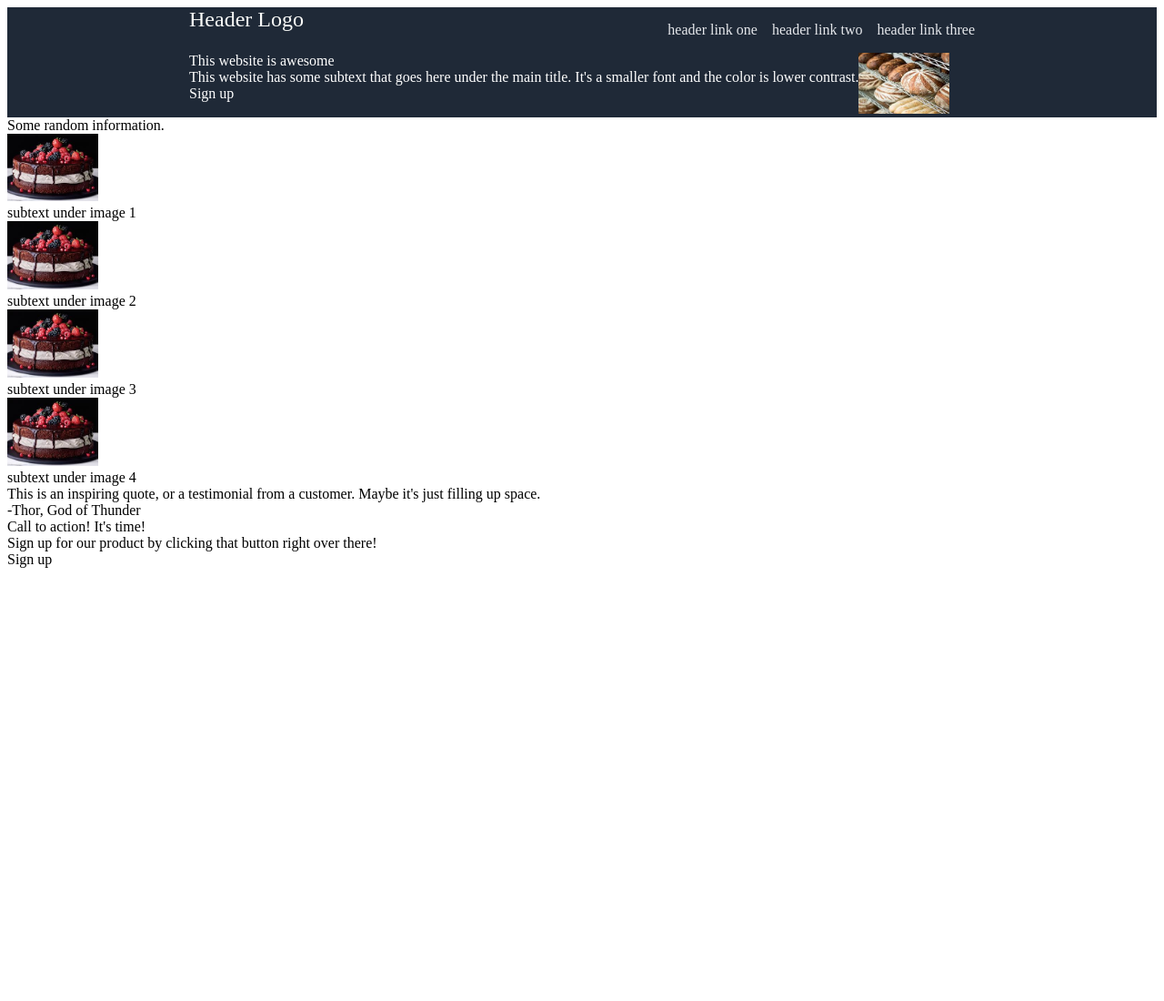
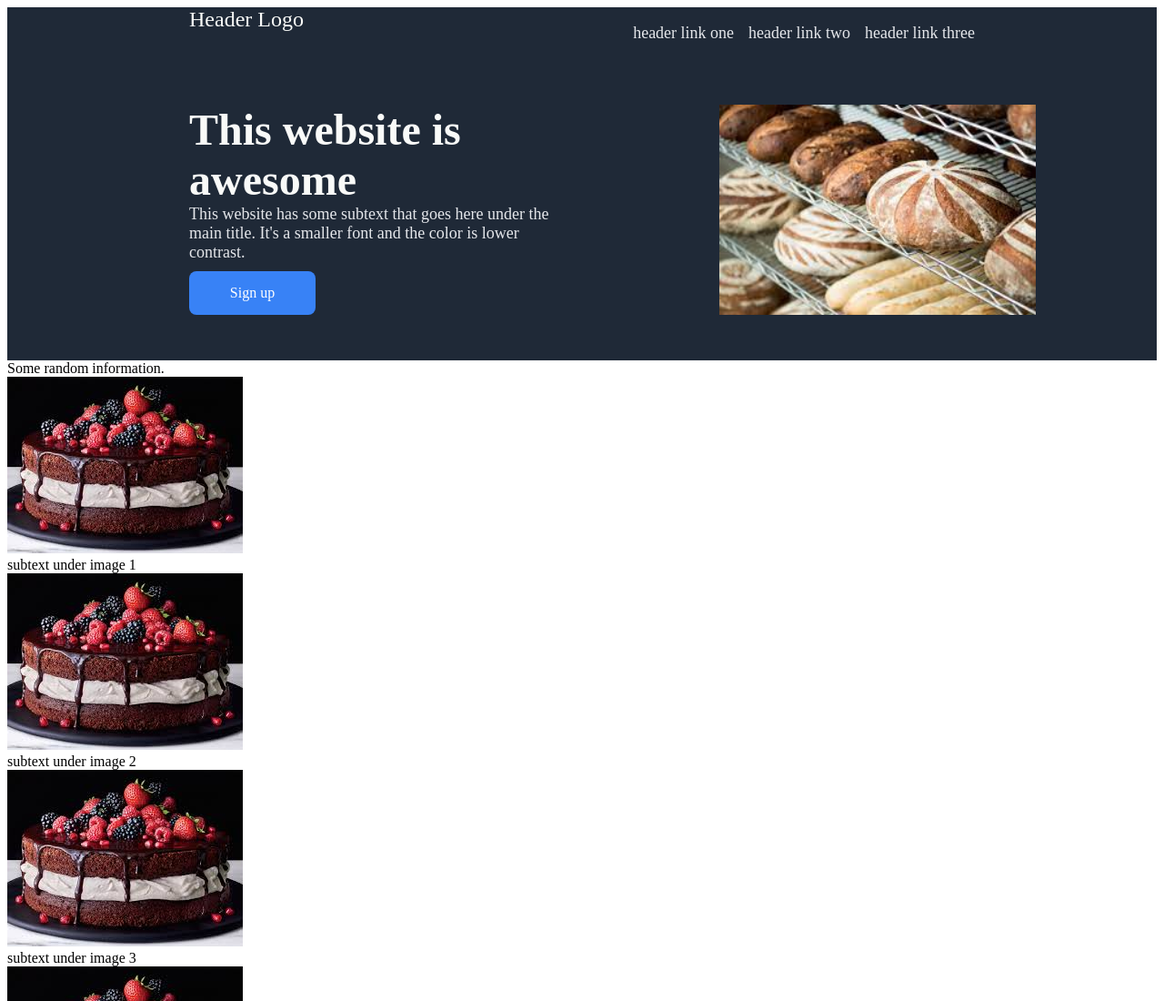
Before and after one commit to nhidlay/landingPage, a plain HTML site: page index.html in a window 1280 px wide. Shown: the top 1100 px of the page at 91% size. Before the commit the page ends 800 px from the top, so only its background shows below. Drawn offline with Linux system fonts and the light colour scheme.

Commit message:
Finished up header and hero section, added styling and padding + margin.

```diff
--- a/index.html
+++ b/index.html
@@ -21,9 +21,9 @@
 
     <div class="hero">
         <div class="hero-left">
-            <div>This website is awesome</div>
-            <div>This website has some subtext that goes here under the main title.  It's a smaller font and the color is lower contrast.</div>
-            <div>Sign up</div>
+            <div class="main-text">This website is awesome</div>
+            <div class="secondary-text">This website has some subtext that goes here under the main title.  It's a smaller font and the color is lower contrast.</div>
+            <div button class="hero-button">Sign up</div>
         </div>
         <div class="hero-right">
             <img src="images/bread.jpeg">
--- a/style.css
+++ b/style.css
@@ -5,7 +5,12 @@ body {
 }
 
 img {
-    width: 100px;
+    //width: 100px;
+}
+
+.hero-right img {
+    //width: 500px;
+    //height: 150px;
 }
 
 .header {
@@ -20,22 +25,55 @@ img {
 .hero {
     display: flex;
     flex-direction: row;
+    padding-bottom: 50px;
+    padding-top: 50px;
     color: white;
-    background-color: #1F2937
+    background-color: #1F2937;
 }
 
 .hero-left {
     display: flex;
     flex-direction: column;
+    flex-wrap: wrap;
+    width: 400px;
     padding-left: 200px;
 }
 
 .hero-right {
-    padding-right: 200px;
+    display: flex;
+    flex: auto;
+    flex-direction: row;
+    justify-content: center;
+    padding-left: 50px;
+}
+
+.main-text {
+    font-size: 48px;
+    font-weight: 800;
+    color: #F9FAF8;
+}
+
+.secondary-text {
+    color: #E5E7EB;
+    font-size: 18px;
+}
+
+.hero-button {
+    background-color: #3882f6;
+    border: none;
+    color: white;
+    padding: 15px 32px;
+    text-align: center;
+    text-decoration: none;
+    font-size: 16px;
+    width: 75px;
+    margin-top: 10px;
+    border-radius: 8px;
 }
 
 .header-links {
     color: #E5E7EB;
+    font-size: 18px;
 }
 
 ul {
```
